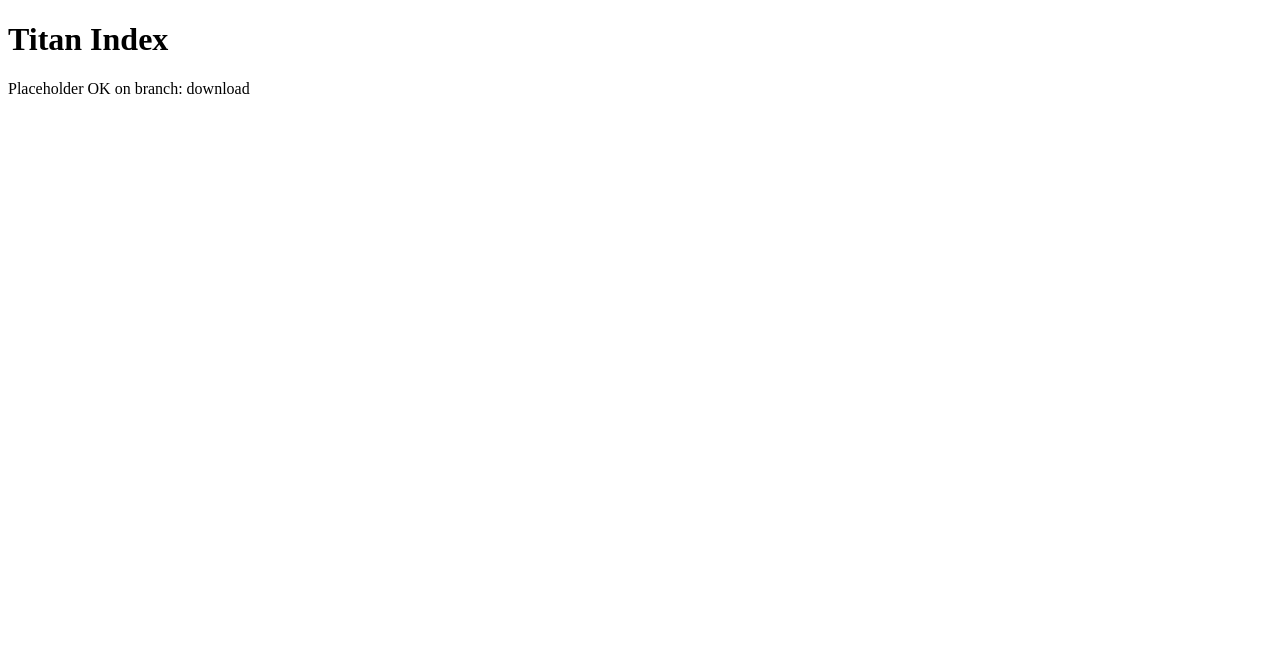
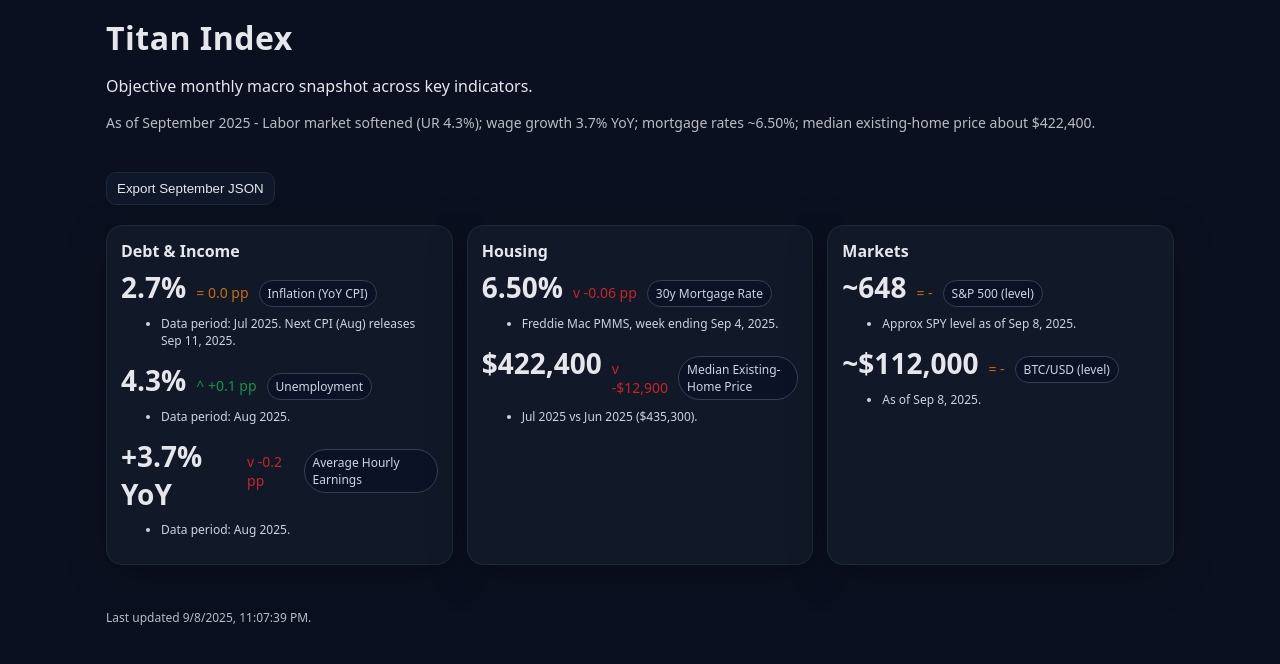
Before and after one commit to titan-index-git/default, a plain HTML site: page index.html in a window 1280 px wide. Drawn offline with Linux system fonts and the light colour scheme.

Commit message:
Update index.html

```diff
--- a/index.html
+++ b/index.html
@@ -1,3 +1,124 @@
 <!doctype html>
-<html><head><meta charset="utf-8"><title>Titan Index - placeholder</title></head>
-<body><h1>Titan Index</h1><p>Placeholder OK on branch: download</p></body></html>
+<html lang="en">
+<head>
+  <meta charset="utf-8">
+  <meta name="viewport" content="width=device-width, initial-scale=1">
+  <title>Titan Index - September 2025</title>
+  <meta name="description" content="Titan Index - objective monthly macro snapshot">
+  <style>
+    *{box-sizing:border-box}
+    body{margin:0;padding:0;background:#0b1020;color:#e5e7eb;font-family:system-ui,-apple-system,Segoe UI,Roboto,Helvetica,Arial,sans-serif}
+    .wrap{max-width:1100px;margin:0 auto;padding:16px}
+    .header h1{margin:0 0 8px 0;font-weight:800;letter-spacing:.5px}
+    .meta{opacity:.8;font-size:14px}
+    .controls{display:flex;gap:8px;align-items:center;padding:8px 0;position:sticky;top:0;background:rgba(11,16,32,.9);z-index:10}
+    .btn{background:#0f172a;color:#e5e7eb;border:1px solid #1f2937;padding:8px 10px;border-radius:10px;cursor:pointer}
+    .grid{display:grid;grid-template-columns:repeat(auto-fit,minmax(260px,1fr));gap:14px;margin-top:12px}
+    .card{background:#111827;border:1px solid #1f2937;border-radius:16px;padding:14px;box-shadow:0 10px 40px rgba(0,0,0,.25)}
+    .card h3{margin:0 0 6px 0;font-size:16px;font-weight:700}
+    .kpi{display:flex;align-items:baseline;gap:10px;margin:6px 0}
+    .value{font-size:28px;font-weight:800}
+    .trend{font-size:14px;opacity:.9}
+    .up{color:#16a34a}.down{color:#dc2626}.flat{color:#d97706}
+    .badge{display:inline-flex;gap:6px;align-items:center;font-size:12px;padding:4px 8px;border-radius:999px;border:1px solid #334155;background:#0b1225;color:#cbd5e1}
+    .footer{opacity:.8;font-size:12px}
+    .list{margin-top:8px;font-size:12px;color:#cbd5e1}
+    .list li{margin:4px 0}
+  </style>
+</head>
+<body>
+  <header class="wrap header">
+    <h1>Titan Index</h1>
+    <p>Objective monthly macro snapshot across key indicators.</p>
+    <div class="meta"><span id="asOf"></span> - <span id="monthChange"></span></div>
+  </header>
+
+  <main class="wrap">
+    <section class="controls">
+      <button id="dlBtn" class="btn" title="Download current month JSON">Export September JSON</button>
+    </section>
+    <section id="sections" class="grid"></section>
+  </main>
+
+  <footer class="wrap footer">
+    <p>Last updated <span id="buildDate"></span>.</p>
+  </footer>
+
+  <script>
+    (function(){
+      // Embedded September dataset (no /data folder needed)
+      var data = {
+        meta: {
+          label: "September 2025",
+          mom_note: "Labor market softened (UR 4.3%); wage growth 3.7% YoY; mortgage rates ~6.50%; median existing-home price about $422,400."
+        },
+        sections: [
+          { title: "Debt & Income", items: [
+              { name:"Inflation (YoY CPI)", display:"2.7%", change:"0.0 pp", direction:"flat", good_when_up:false,
+                notes:["Data period: Jul 2025. Next CPI (Aug) releases Sep 11, 2025."] },
+              { name:"Unemployment", display:"4.3%", change:"+0.1 pp", direction:"up", good_when_up:false,
+                notes:["Data period: Aug 2025."] },
+              { name:"Average Hourly Earnings", display:"+3.7% YoY", change:"-0.2 pp", direction:"down", good_when_up:true,
+                notes:["Data period: Aug 2025."] }
+            ]},
+          { title: "Housing", items: [
+              { name:"30y Mortgage Rate", display:"6.50%", change:"-0.06 pp", direction:"down", good_when_up:false,
+                notes:["Freddie Mac PMMS, week ending Sep 4, 2025."] },
+              { name:"Median Existing-Home Price", display:"$422,400", change:"-$12,900", direction:"down", good_when_up:false,
+                notes:["Jul 2025 vs Jun 2025 ($435,300)."] }
+            ]},
+          { title: "Markets", items: [
+              { name:"S&P 500 (level)", display:"~648", change:"-", direction:"flat", good_when_up:true,
+                notes:["Approx SPY level as of Sep 8, 2025."] },
+              { name:"BTC/USD (level)", display:"~$112,000", change:"-", direction:"flat", good_when_up:true,
+                notes:["As of Sep 8, 2025."] }
+            ]}
+        ]
+      };
+
+      // Header meta
+      document.getElementById("buildDate").textContent = new Date(document.lastModified).toLocaleString();
+      document.getElementById("asOf").textContent = "As of " + data.meta.label;
+      document.getElementById("monthChange").textContent = data.meta.mom_note;
+
+      // Helpers
+      function trendClass(d){ return d==="up"?"up":(d==="down"?"down":"flat"); }
+      function trendGlyph(d){ return d==="up"?"^":(d==="down"?"v":"="); }
+
+      // Render
+      var sectionsEl = document.getElementById("sections");
+      function render(){
+        sectionsEl.innerHTML = "";
+        data.sections.forEach(function(sec){
+          var card = document.createElement("article");
+          card.className = "card";
+          var h = document.createElement("h3");
+          h.textContent = sec.title;
+          card.appendChild(h);
+          sec.items.forEach(function(it){
+            var row = document.createElement("div"); row.className = "kpi";
+            var v = document.createElement("div"); v.className="value"; v.textContent = it.display;
+            var t = document.createElement("div"); t.className="trend " + trendClass(it.direction); t.textContent = trendGlyph(it.direction) + " " + it.change;
+            var b = document.createElement("span"); b.className="badge"; b.textContent = it.name;
+            row.appendChild(v); row.appendChild(t); row.appendChild(b); card.appendChild(row);
+            if(it.notes && it.notes.length){
+              var ul = document.createElement("ul"); ul.className="list";
+              it.notes.forEach(function(n){ var li=document.createElement("li"); li.textContent=n; ul.appendChild(li); });
+              card.appendChild(ul);
+            }
+          });
+          sectionsEl.appendChild(card);
+        });
+      }
+      render();
+
+      // Download JSON
+      document.getElementById("dlBtn").onclick = function(){
+        var blob = new Blob([JSON.stringify(data,null,2)], {type:"application/json"});
+        var a=document.createElement("a"); a.href=URL.createObjectURL(blob); a.download="2025-09.json"; a.click();
+        URL.revokeObjectURL(a.href);
+      };
+    })();
+  </script>
+</body>
+</html>
```
